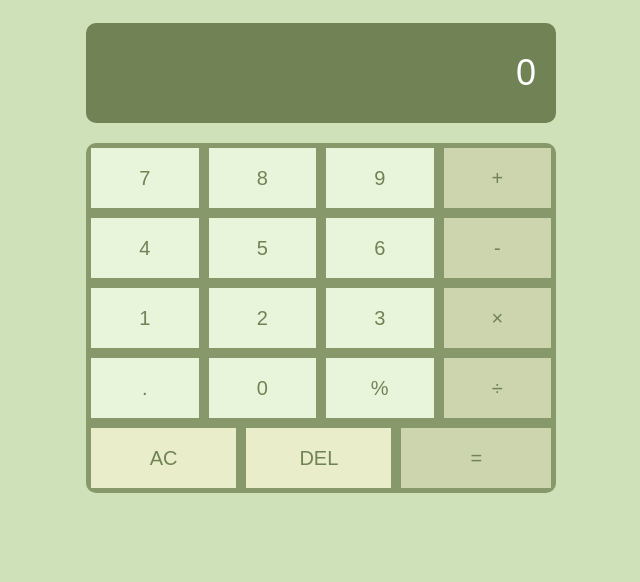
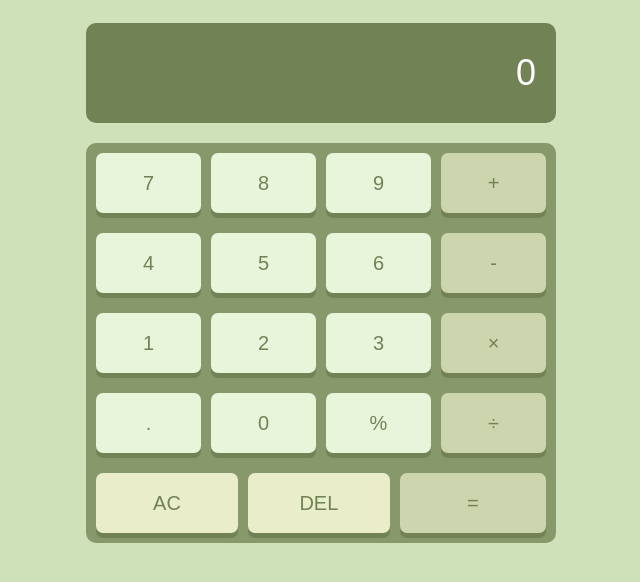
Before and after one commit to msaiflanam/calc-progate, a plain HTML site: page index.html in a window 1280 px wide. Shown: the whole page, without its empty margins (319-959 px from the left). Drawn offline with Linux system fonts and the light colour scheme.

Commit message:
change-design2

```diff
--- a/index.html
+++ b/index.html
@@ -6,6 +6,7 @@
     <meta name="viewport" content="width=device-width, initial-scale=1.0">
     <title>Calculator</title>
     <link rel="stylesheet" href="stylesheet.css">
+    <link href='https://fonts.googleapis.com/css?family=Quicksand' rel='stylesheet'>
 </head>
 <body>
     <div class="calculator">
--- a/stylesheet.css
+++ b/stylesheet.css
@@ -1,7 +1,5 @@
-@import url('https://fonts.googleapis.com/css2?family=Poppins:ital,wght@0,300;0,400;0,600;0,700;1,300;1,400;1,600;1,700&display=swap');
-
 body {
-    font-family: 'Poppins', sans-serif;
+    font-family: 'Quicksand', sans-serif;
     background-color: #CFE1B9;
 }
 
@@ -38,6 +36,7 @@ body {
 }
 
 .row {
+    padding: 5px;
     display: flex;
 }
 
@@ -48,9 +47,17 @@ button{
     background-color: #E9F5DB;
     font-size: 20px;
     color: #718355;
+    box-shadow: 0 5px #718355;
     width: 25%;
+    border-radius: 7px;
     border: none;
     outline: none;
+}
+
+button:active {
+    position: relative;
+    top: 5px;
+    box-shadow: none;
 }
 
 .clear-btn {
```
